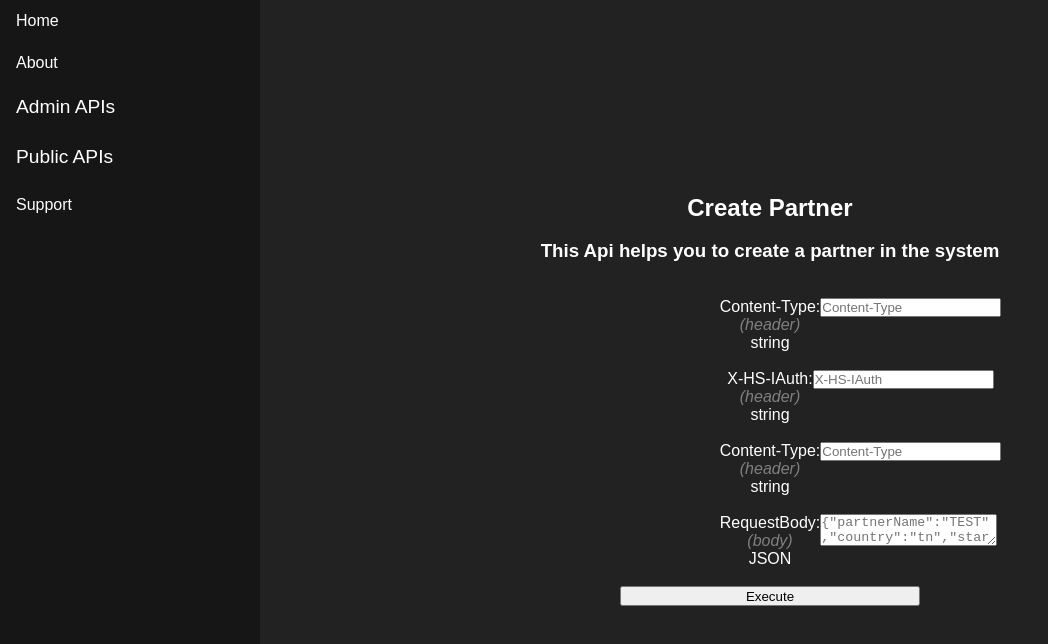
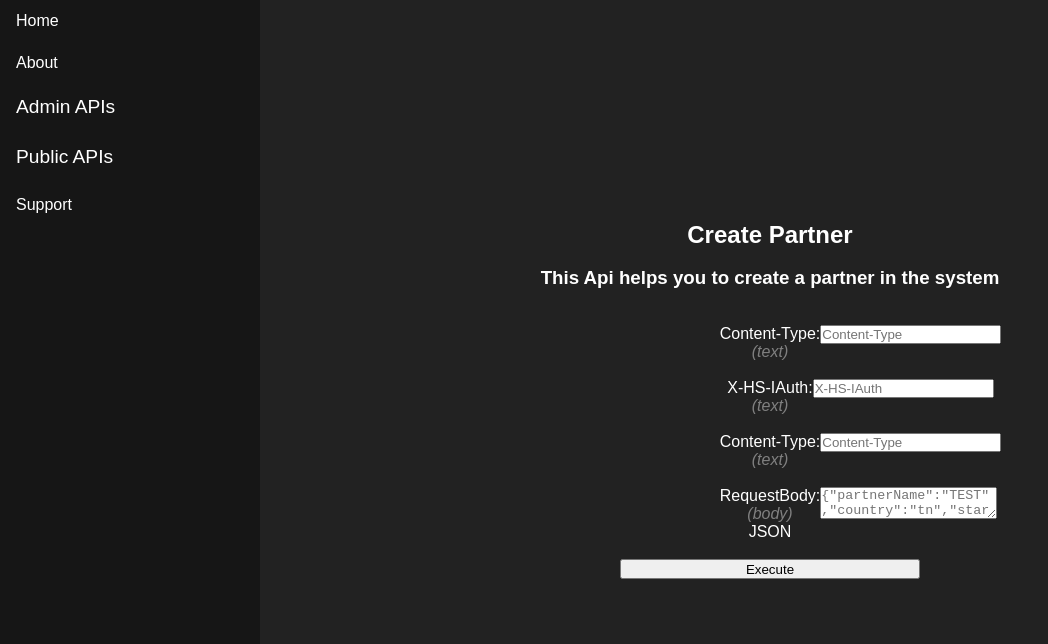
Before and after one commit to tanmaymishra-hs/partner-integration-framework, a React (Create React App) app: page / in a window 1280 px wide. Shown: the top 644 px of the page, without its empty margins (0-1048 px from the left). Built offline with nearby package versions, Linux system fonts and the light colour scheme.

Commit message:
Input Element updated

```diff
--- a/src/Components/Input.js
+++ b/src/Components/Input.js
@@ -15,7 +15,7 @@ export default function Input(props) {
         </label>
 
         {typeof props.placeholder !== "object"?
-            <input style={{'display':'inline-block', 'position':'absolute'}} type={props.inputType} name={props.name} placeholder={props.placeholder} value={inputValue} onChange={handleOnChange}></input>:
+            <input style={{'display':'inline-block', 'position':'absolute'}} type="text" name={props.name} placeholder={props.placeholder} value={inputValue} onChange={handleOnChange}></input>:
             <textarea style={{'display':'inline-block', 'position':'absolute'}} placeholder={JSON.stringify(props.placeholder)} onChange={handleOnChange}>{inputValue}</textarea>
         }
     </div>
--- a/src/config.json
+++ b/src/config.json
@@ -5,17 +5,11 @@
         "queryParams": [],
         "headers": [
             {"name": "Content-Type",
-            "type":"header",
-            "requestContentType":"string",
-            "inputType": "text"},
+            "type": "text"},
             {"name": "X-HS-IAuth",
-            "type":"header",
-            "requestContentType":"string",
-            "inputType": "text"},
+            "type": "text"},
             {"name": "Content-Type",
-            "type":"header",
-            "requestContentType":"string",
-            "inputType": "text"}
+            "type": "text"}
         ],
         "bodyParams": [
             {
@@ -29,19 +23,30 @@
         "path": "http://localhost:8080/v2/partner/create"
     },
     "listPartners": {
+        "pathParams": [],
+        "queryParams": [],
         "headers": [
             {"name": "Content-Type",
-            "type":"header",
-            "requestContentType":"string",
-            "inputType": "text"},
+            "type": "text"},
             {"name": "X-HS-IAuth",
-            "type":"header",
-            "requestContentType":"string",
-            "inputType": "text"},
+            "type": "text"},
             {"name": "X-HS-Access-Key",
-            "type":"header",
-            "requestContentType":"string",
-            "inputType": "text"}
+            "type": "text"}
+        ],
+        "bodyParams": [],
+        "path": "http://localhost:8080/v2/partner/create"
+    },
+    "getSubscription": {
+        "pathParams": [
+            {"name": "partnerSubscriptionId",
+            "type": "text"}
+        ],
+        "queryParams": [],
+        "headers": [
+            {"name": "Content-Type",
+            "type": "text"},
+            {"name": "X-HS-Access-Key",
+            "type": "text"}
         ],
         "bodyParams": [],
         "path": "http://localhost:8080/v2/partner/create"
```
